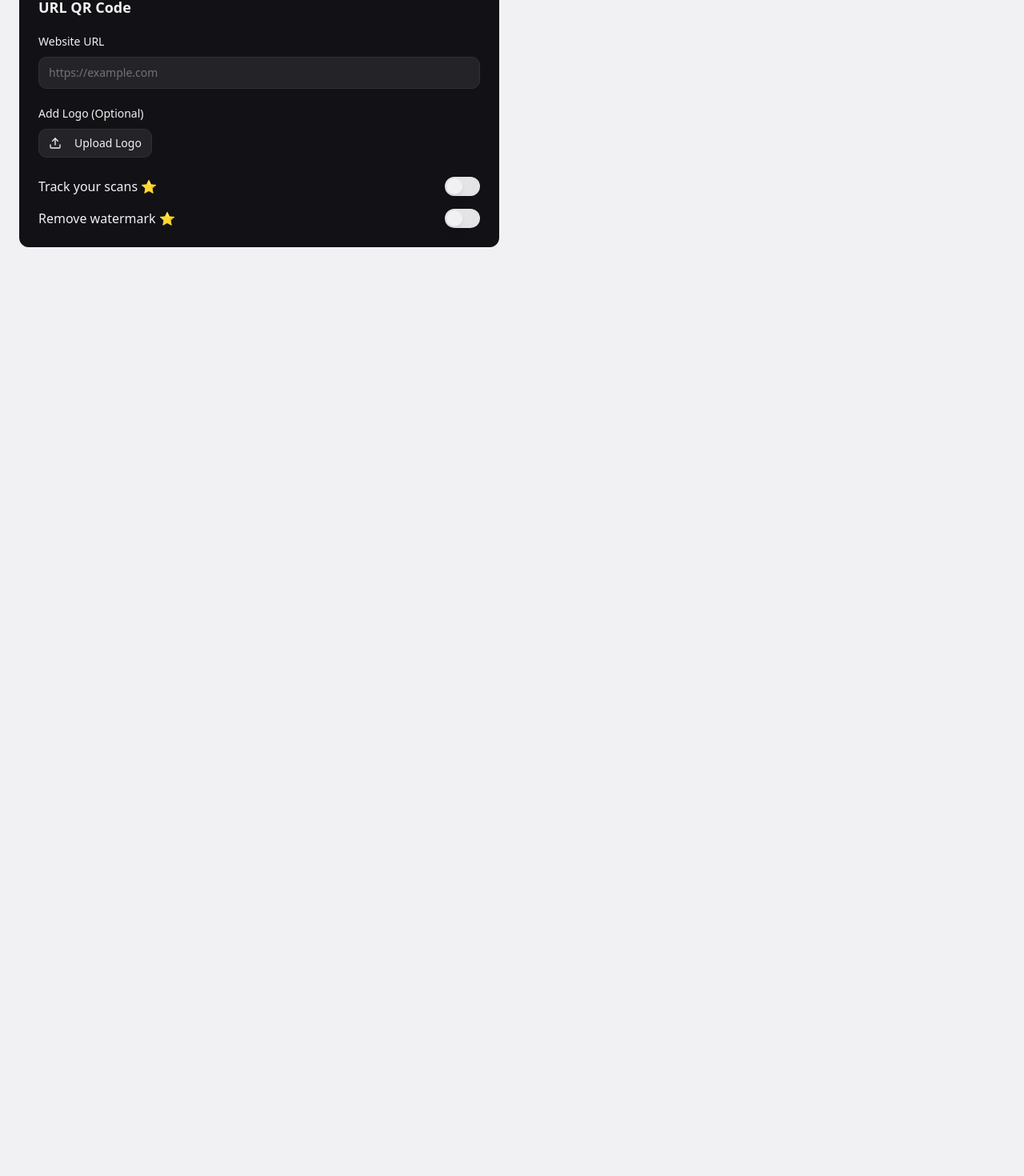
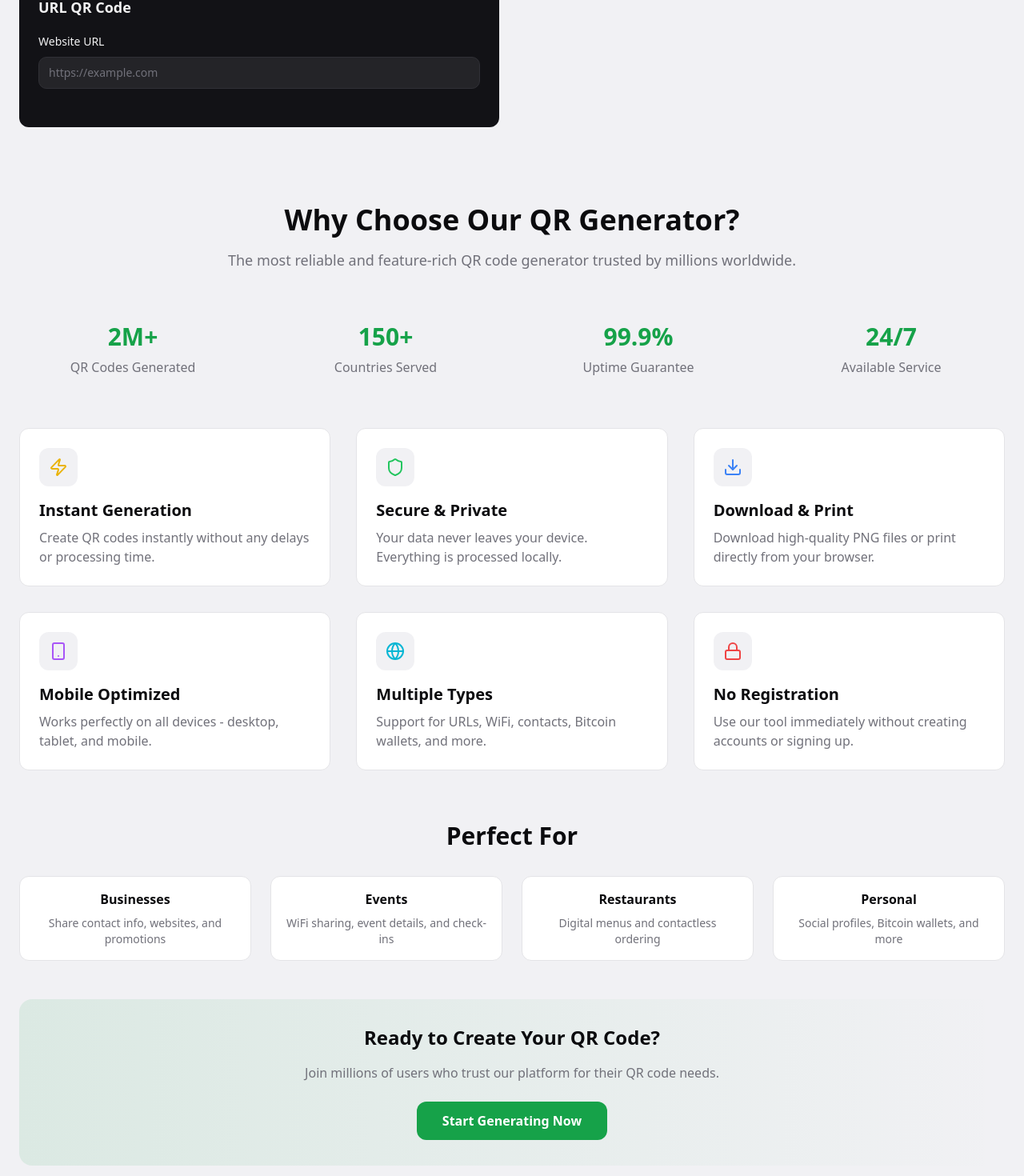
Before and after one commit to Himanshunashtech/instant-qr-hub, a React (Vite) app: page / in a window 1280 px wide. Shown: the part 734-2204 px from the top of the page at 80% size. Before the commit the page ends 1075 px from the top, so only its background shows below. Built offline with nearby package versions, Linux system fonts and the light colour scheme.

Commit message:
Refactor QR generator and history
Remove logo feature, add watermark, update history, and add "Why Choose Us" section.

```diff
--- /dev/null
+++ b/src/components/FeatureSection.tsx
@@ -0,0 +1,138 @@
+import React from 'react';
+import { Shield, Zap, Download, Smartphone, Globe, Lock } from 'lucide-react';
+
+const features = [
+  {
+    icon: Zap,
+    title: 'Instant Generation',
+    description: 'Create QR codes instantly without any delays or processing time.',
+    color: 'text-yellow-500'
+  },
+  {
+    icon: Shield,
+    title: 'Secure & Private',
+    description: 'Your data never leaves your device. Everything is processed locally.',
+    color: 'text-green-500'
+  },
+  {
+    icon: Download,
+    title: 'Download & Print',
+    description: 'Download high-quality PNG files or print directly from your browser.',
+    color: 'text-blue-500'
+  },
+  {
+    icon: Smartphone,
+    title: 'Mobile Optimized',
+    description: 'Works perfectly on all devices - desktop, tablet, and mobile.',
+    color: 'text-purple-500'
+  },
+  {
+    icon: Globe,
+    title: 'Multiple Types',
+    description: 'Support for URLs, WiFi, contacts, Bitcoin wallets, and more.',
+    color: 'text-cyan-500'
+  },
+  {
+    icon: Lock,
+    title: 'No Registration',
+    description: 'Use our tool immediately without creating accounts or signing up.',
+    color: 'text-red-500'
+  }
+];
+
+const stats = [
+  { number: '2M+', label: 'QR Codes Generated' },
+  { number: '150+', label: 'Countries Served' },
+  { number: '99.9%', label: 'Uptime Guarantee' },
+  { number: '24/7', label: 'Available Service' }
+];
+
+export const FeatureSection = () => {
+  return (
+    <div className="bg-background py-16">
+      <div className="max-w-7xl mx-auto px-6">
+        {/* Why Choose Us */}
+        <div className="text-center mb-16">
+          <h2 className="text-4xl font-bold text-foreground mb-4">
+            Why Choose Our QR Generator?
+          </h2>
+          <p className="text-muted-foreground text-lg max-w-3xl mx-auto">
+            The most reliable and feature-rich QR code generator trusted by millions worldwide.
+          </p>
+        </div>
+
+        {/* Stats */}
+        <div className="grid grid-cols-2 lg:grid-cols-4 gap-8 mb-16">
+          {stats.map((stat, index) => (
+            <div key={index} className="text-center">
+              <div className="text-3xl font-bold text-primary mb-2">{stat.number}</div>
+              <div className="text-muted-foreground">{stat.label}</div>
+            </div>
+          ))}
+        </div>
+
+        {/* Features Grid */}
+        <div className="grid md:grid-cols-2 lg:grid-cols-3 gap-8 mb-16">
+          {features.map((feature, index) => {
+            const IconComponent = feature.icon;
+            return (
+              <div
+                key={index}
+                className="p-6 rounded-xl bg-card border border-border hover:shadow-lg transition-shadow"
+              >
+                <div className={`w-12 h-12 rounded-lg bg-background flex items-center justify-center mb-4`}>
+                  <IconComponent className={`h-6 w-6 ${feature.color}`} />
+                </div>
+                <h3 className="text-xl font-semibold text-foreground mb-2">
+                  {feature.title}
+                </h3>
+                <p className="text-muted-foreground">
+                  {feature.description}
+                </p>
+              </div>
+            );
+          })}
+        </div>
+
+        {/* Use Cases */}
+        <div className="text-center mb-12">
+          <h3 className="text-3xl font-bold text-foreground mb-8">Perfect For</h3>
+          <div className="grid md:grid-cols-2 lg:grid-cols-4 gap-6">
+            <div className="p-4 rounded-lg bg-card border border-border">
+              <h4 className="font-semibold text-foreground mb-2">Businesses</h4>
+              <p className="text-sm text-muted-foreground">Share contact info, websites, and promotions</p>
+            </div>
+            <div className="p-4 rounded-lg bg-card border border-border">
+              <h4 className="font-semibold text-foreground mb-2">Events</h4>
+              <p className="text-sm text-muted-foreground">WiFi sharing, event details, and check-ins</p>
+            </div>
+            <div className="p-4 rounded-lg bg-card border border-border">
+              <h4 className="font-semibold text-foreground mb-2">Restaurants</h4>
+              <p className="text-sm text-muted-foreground">Digital menus and contactless ordering</p>
+            </div>
+            <div className="p-4 rounded-lg bg-card border border-border">
+              <h4 className="font-semibold text-foreground mb-2">Personal</h4>
+              <p className="text-sm text-muted-foreground">Social profiles, Bitcoin wallets, and more</p>
+            </div>
+          </div>
+        </div>
+
+        {/* Call to Action */}
+        <div className="text-center bg-gradient-to-r from-primary/10 to-primary-glow/10 rounded-2xl p-8">
+          <h3 className="text-2xl font-bold text-foreground mb-4">
+            Ready to Create Your QR Code?
+          </h3>
+          <p className="text-muted-foreground mb-6">
+            Join millions of users who trust our platform for their QR code needs.
+          </p>
+          <button
+            onClick={() => window.scrollTo({ top: 0, behavior: 'smooth' })}
+            className="bg-primary text-primary-foreground px-8 py-3 rounded-lg font-semibold hover:bg-primary/90 transition-colors"
+          >
+            Start Generating Now
+          </button>
+        </div>
+      </div>
+    </div>
+  );
+};
--- a/src/components/ProfessionalQRGenerator.tsx
+++ b/src/components/ProfessionalQRGenerator.tsx
@@ -1,13 +1,11 @@
-import React, { useState, useRef, useEffect } from 'react';
+import React, { useState, useEffect } from 'react';
 import QRCode from 'qrcode';
 import { Button } from '@/components/ui/button';
 import { Input } from '@/components/ui/input';
 import { Label } from '@/components/ui/label';
 import { Textarea } from '@/components/ui/textarea';
-import { Switch } from '@/components/ui/switch';
 import {
   Link,
-  FileText,
   Grid3X3,
   User,
   MessageSquare,
@@ -16,9 +14,7 @@ import {
   Phone,
   Download,
   Copy,
-  Printer,
-  Upload,
-  X
+  Printer
 } from 'lucide-react';
 import { useToast } from '@/hooks/use-toast';
 
@@ -58,9 +54,6 @@ interface WiFiData {
 export const ProfessionalQRGenerator = () => {
   const [selectedType, setSelectedType] = useState('url');
   const [qrCode, setQrCode] = useState('');
-  const [logo, setLogo] = useState<string | null>(null);
-  const [trackScans, setTrackScans] = useState(false);
-  const [removeWatermark, setRemoveWatermark] = useState(false);
 
   // Content states
   const [url, setUrl] = useState('');
@@ -83,12 +76,11 @@ export const ProfessionalQRGenerator = () => {
     security: 'WPA'
   });
 
-  const fileInputRef = useRef<HTMLInputElement>(null);
   const { toast } = useToast();
 
   useEffect(() => {
     generateQR();
-  }, [selectedType, url, text, phone, email, smsText, contactData, wifiData, bitcoinAddress, logo]);
+  }, [selectedType, url, text, phone, email, smsText, contactData, wifiData, bitcoinAddress]);
 
   const getQRContent = () => {
     switch (selectedType) {
@@ -132,52 +124,30 @@ END:VCARD`;
       await QRCode.toCanvas(canvas, content, {
         width: 300,
         margin: 2,
-        errorCorrectionLevel: 'H', // High error correction for logo embedding
         color: {
           dark: '#000000',
           light: '#FFFFFF'
         }
       });
 
-      // Add logo if present
-      if (logo) {
-        const ctx = canvas.getContext('2d');
-        if (ctx) {
-          const logoImg = new Image();
-          logoImg.onload = () => {
-            const logoSize = canvas.width * 0.15; // Smaller size to maintain QR functionality
-            const x = (canvas.width - logoSize) / 2;
-            const y = (canvas.height - logoSize) / 2;
-
-            // Draw white circular background for logo
-            ctx.fillStyle = '#FFFFFF';
-            ctx.beginPath();
-            ctx.arc(x + logoSize/2, y + logoSize/2, logoSize/2 + 3, 0, 2 * Math.PI);
-            ctx.fill();
-
-            // Create circular clipping for logo
-            ctx.save();
-            ctx.beginPath();
-            ctx.arc(x + logoSize/2, y + logoSize/2, logoSize/2, 0, 2 * Math.PI);
-            ctx.clip();
-
-            // Draw logo
-            ctx.drawImage(logoImg, x, y, logoSize, logoSize);
-            ctx.restore();
-
-            setQrCode(canvas.toDataURL());
-          };
-          logoImg.src = logo;
-        }
-      } else {
-        setQrCode(canvas.toDataURL());
+      // Add watermark
+      const ctx = canvas.getContext('2d');
+      if (ctx) {
+        ctx.font = '10px Arial';
+        ctx.fillStyle = 'rgba(0, 0, 0, 0.6)';
+        ctx.textAlign = 'center';
+        ctx.fillText('QRGenerator.com', canvas.width / 2, canvas.height - 5);
       }
 
-      // Save to history
+      const qrDataUrl = canvas.toDataURL();
+      setQrCode(qrDataUrl);
+
+      // Save to history with actual QR code
       const history = JSON.parse(localStorage.getItem('qr-history') || '[]');
       const newEntry = {
         id: Date.now(),
         text: content,
+        qrCode: qrDataUrl,
         type: 'generated',
         qrType: selectedType,
         timestamp: new Date().toISOString()
@@ -196,23 +166,6 @@ END:VCARD`;
     }
   };
 
-  const handleLogoUpload = (event: React.ChangeEvent<HTMLInputElement>) => {
-    const file = event.target.files?.[0];
-    if (file) {
-      const reader = new FileReader();
-      reader.onload = (e) => {
-        setLogo(e.target?.result as string);
-      };
-      reader.readAsDataURL(file);
-    }
-  };
-
-  const removeLogo = () => {
-    setLogo(null);
-    if (fileInputRef.current) {
-      fileInputRef.current.value = '';
-    }
-  };
 
   const downloadQR = () => {
     if (!qrCode) return;
@@ -545,54 +498,6 @@ END:VCARD`;
               </h3>
               {renderContentInput()}
             </div>
-
-            {/* Logo Upload */}
-            <div className="mb-6">
-              <Label className="text-dark-panel-foreground mb-3 block">Add Logo (Optional)</Label>
-              <div className="flex items-center gap-3">
-                <input
-                  type="file"
-                  ref={fileInputRef}
-                  accept="image/*"
-                  onChange={handleLogoUpload}
-                  className="hidden"
-                />
-                <Button
-                  onClick={() => fileInputRef.current?.click()}
-                  variant="outline"
-                  size="sm"
-                  className="bg-dark-input border-dark-border text-dark-panel-foreground hover:bg-dark-border"
-                >
-                  <Upload className="h-4 w-4 mr-2" />
-                  Upload Logo
-                </Button>
-                {logo && (
-                  <div className="flex items-center gap-2">
-                    <img src={logo} alt="Logo" className="w-8 h-8 object-cover rounded" />
-                    <Button
-                      onClick={removeLogo}
-                      variant="ghost"
-                      size="sm"
-                      className="text-destructive hover:text-destructive"
-                    >
-                      <X className="h-4 w-4" />
-                    </Button>
-                  </div>
-                )}
-              </div>
-            </div>
-
-            {/* Options */}
-            <div className="space-y-4">
-              <div className="flex items-center justify-between">
-                <span className="text-dark-panel-foreground">Track your scans ⭐</span>
-                <Switch checked={trackScans} onCheckedChange={setTrackScans} />
-              </div>
-              <div className="flex items-center justify-between">
-                <span className="text-dark-panel-foreground">Remove watermark ⭐</span>
-                <Switch checked={removeWatermark} onCheckedChange={setRemoveWatermark} />
-              </div>
-            </div>
           </div>
 
           {/* Right Panel - Preview */}
--- a/src/pages/Index.tsx
+++ b/src/pages/Index.tsx
@@ -3,6 +3,7 @@ import { Tabs, TabsContent, TabsList, TabsTrigger } from '@/components/ui/tabs';
 import { ProfessionalQRGenerator } from '@/components/ProfessionalQRGenerator';
 import { QRScanner } from '@/components/QRScanner';
 import { QRHistory } from '@/components/QRHistory';
+import { FeatureSection } from '@/components/FeatureSection';
 import { QrCode, Camera, History } from 'lucide-react';
 
 const Index = () => {
@@ -53,6 +54,8 @@ const Index = () => {
           </div>
         </TabsContent>
       </Tabs>
+
+      <FeatureSection />
     </div>
   );
 };
```
Also changed, not shown: src/components/QRHistory.tsx (+10 -1 lines).
